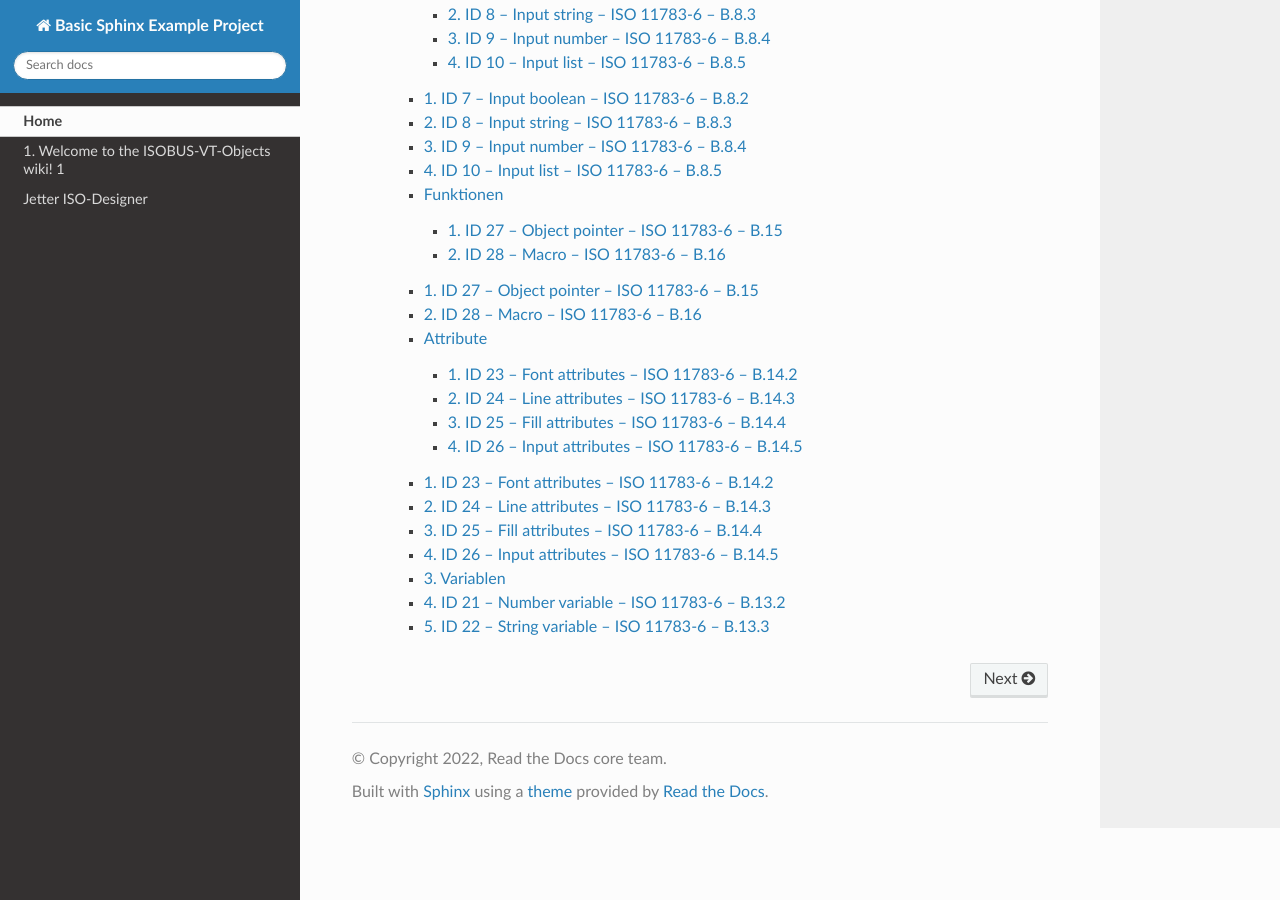
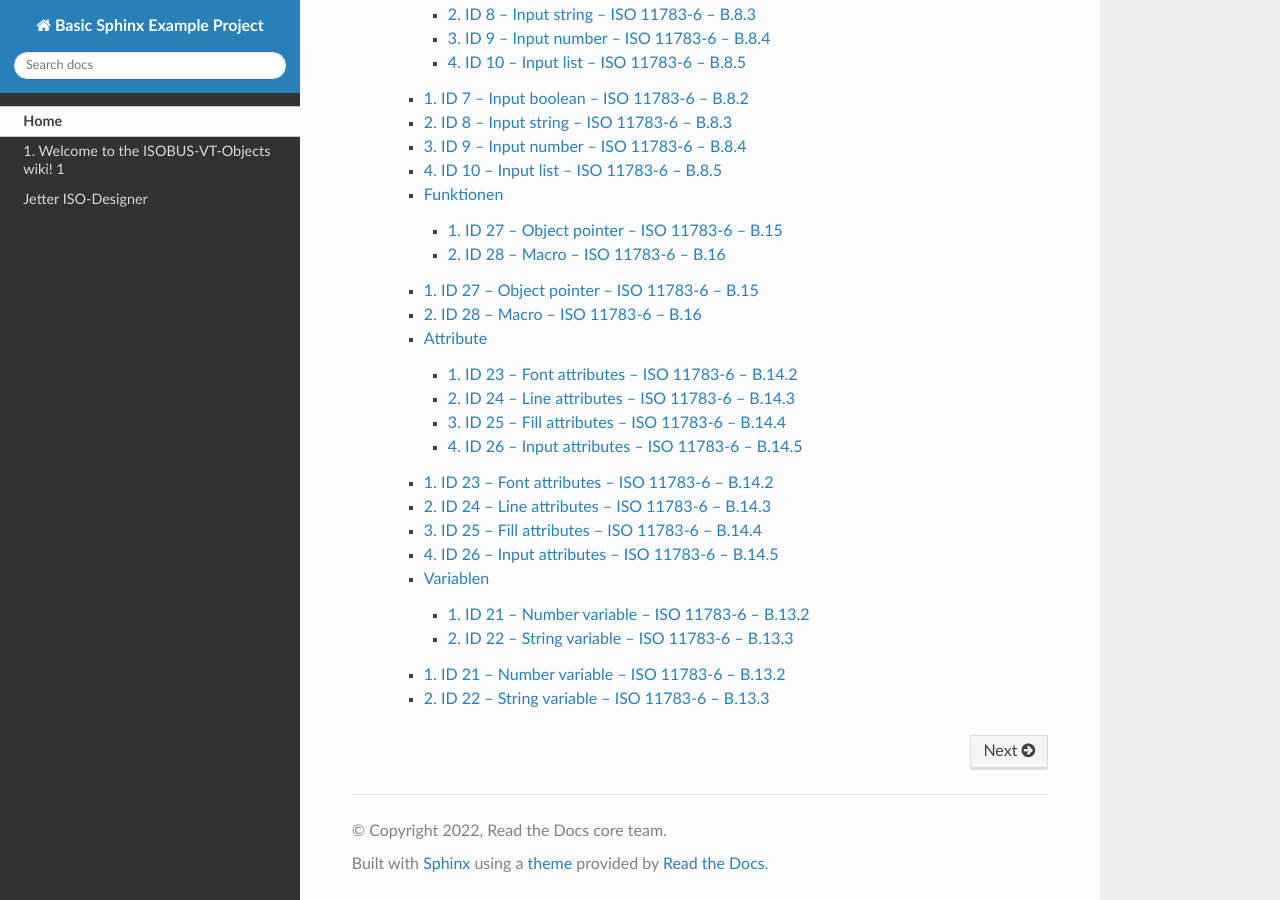
Before and after one commit to Meisterschulen-am-Ostbahnhof-Munchen/ISOBUS-VT-Objects-docs, a Sphinx documentation site: the page built from docs/index.rst, in a window 1280 px wide and 900 px high, scrolled down 2159 px. Built offline with Sphinx 7.4.7 and the Read the Docs theme 2.0.0, drawn with Linux system fonts in a browser that asks for light colours; pages that are not in the unit, such as notebooks, are missing from menus.

Commit message:
Update Variablen.rst

```diff
--- a/docs/Variablen.rst
+++ b/docs/Variablen.rst
@@ -1,5 +1,13 @@
 Variablen
 ===================================
+
+.. toctree::
+   :numbered:
+   :maxdepth: 9
+
+   ID-21-–-Number-variable-–-ISO-11783-6-–-B.13.2
+   ID-22-–-String-variable-–-ISO-11783-6-–-B.13.3
+
 
 ## Empfohlene Lektüre:
 
```
